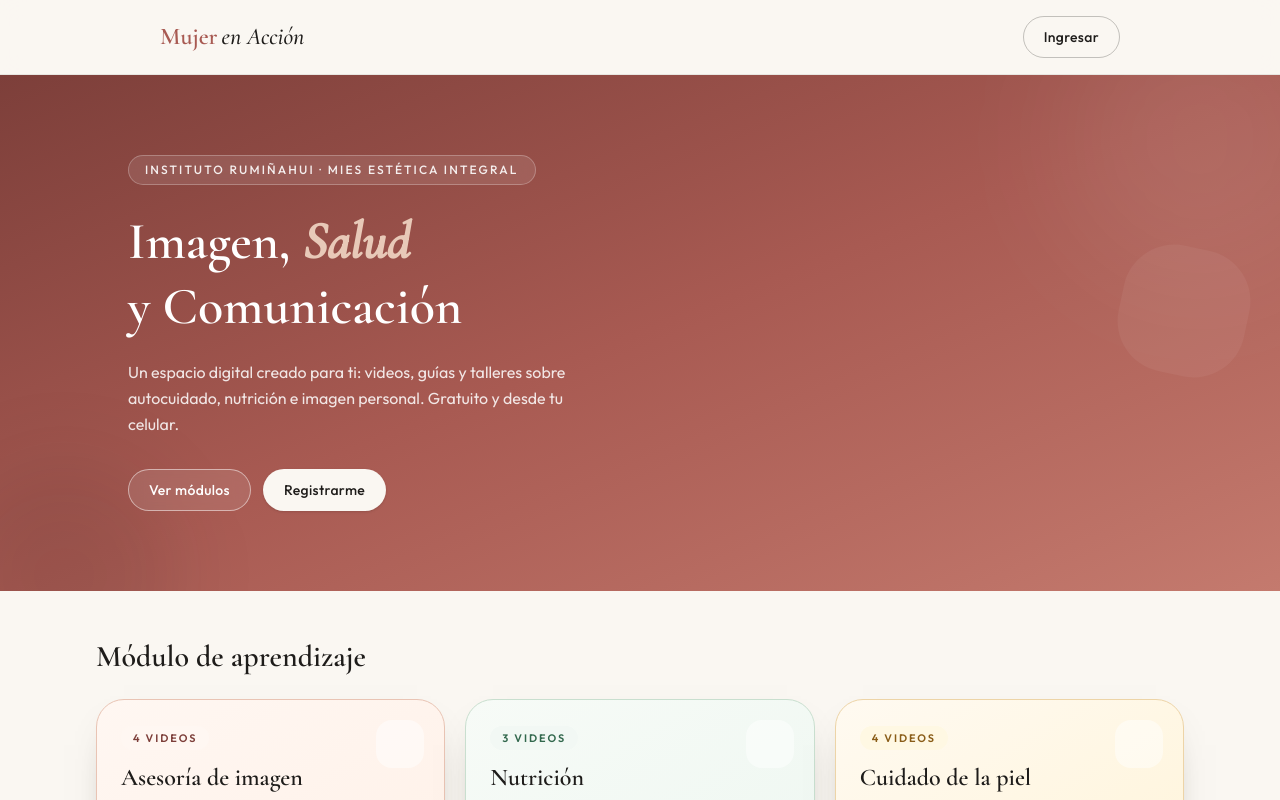
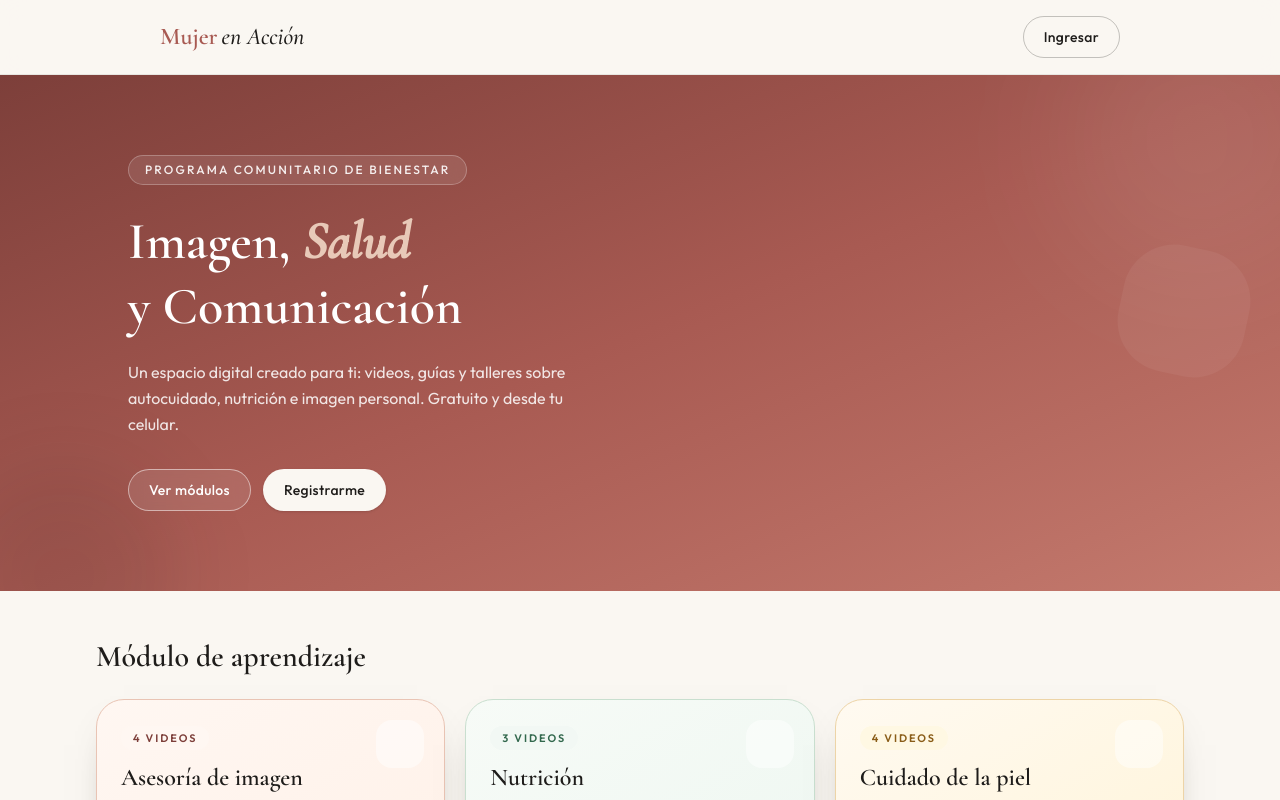
Before and after one commit to Esther-Yaguana01/Pr-cticasComunitarias, a React (Vite) app: page / in a window 1280 px wide. Shown: the top 800 px of the page. Built offline with nearby package versions, Linux system fonts and the light colour scheme; no server answers; the HTML template or start-up script is replaced by a standard one.

Commit message:
titulo quitado

```diff
--- a/src/constants/landing.js
+++ b/src/constants/landing.js
@@ -3,7 +3,7 @@ export const SITE_NAME = {
   secondary: 'en Acción',
 }
 
-export const HERO_TAG = 'INSTITUTO RUMIÑAHUI · MIES Estética integral'
+export const HERO_TAG = 'Programa comunitario de bienestar'
 
 export const HERO_TITLE = {
   before: 'Imagen,',
```
